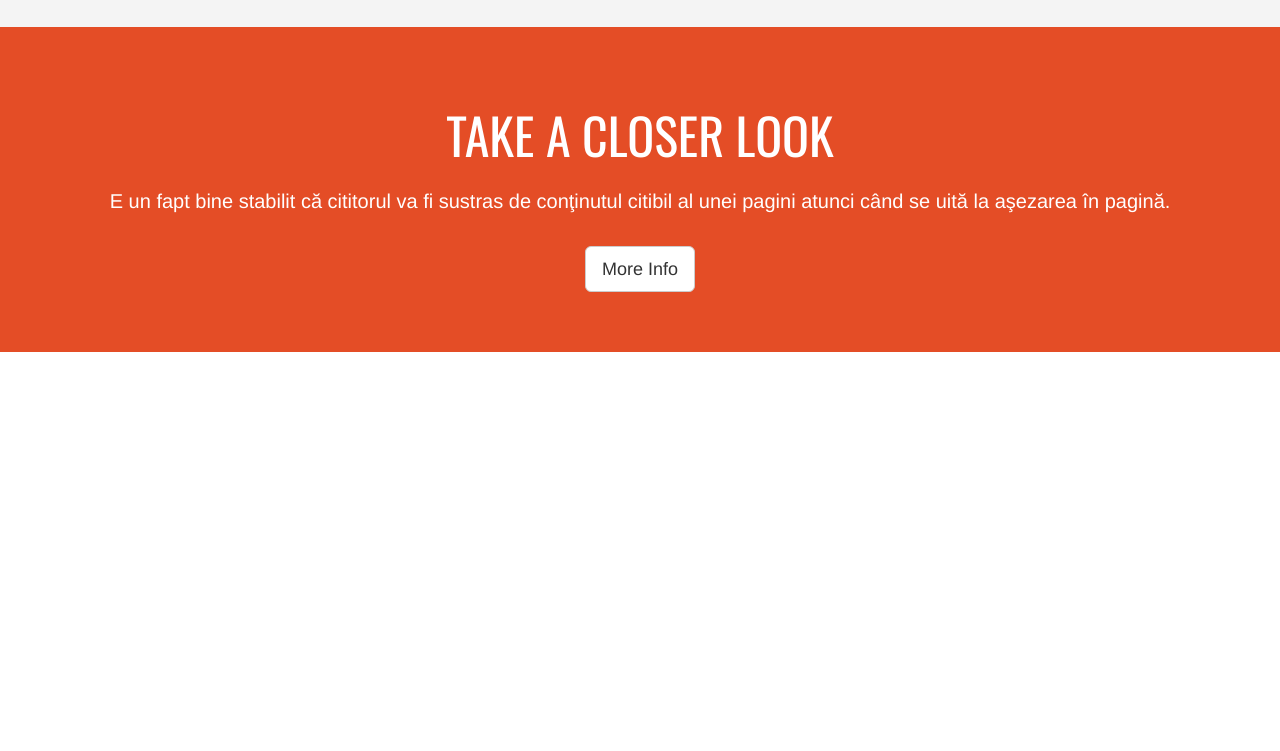
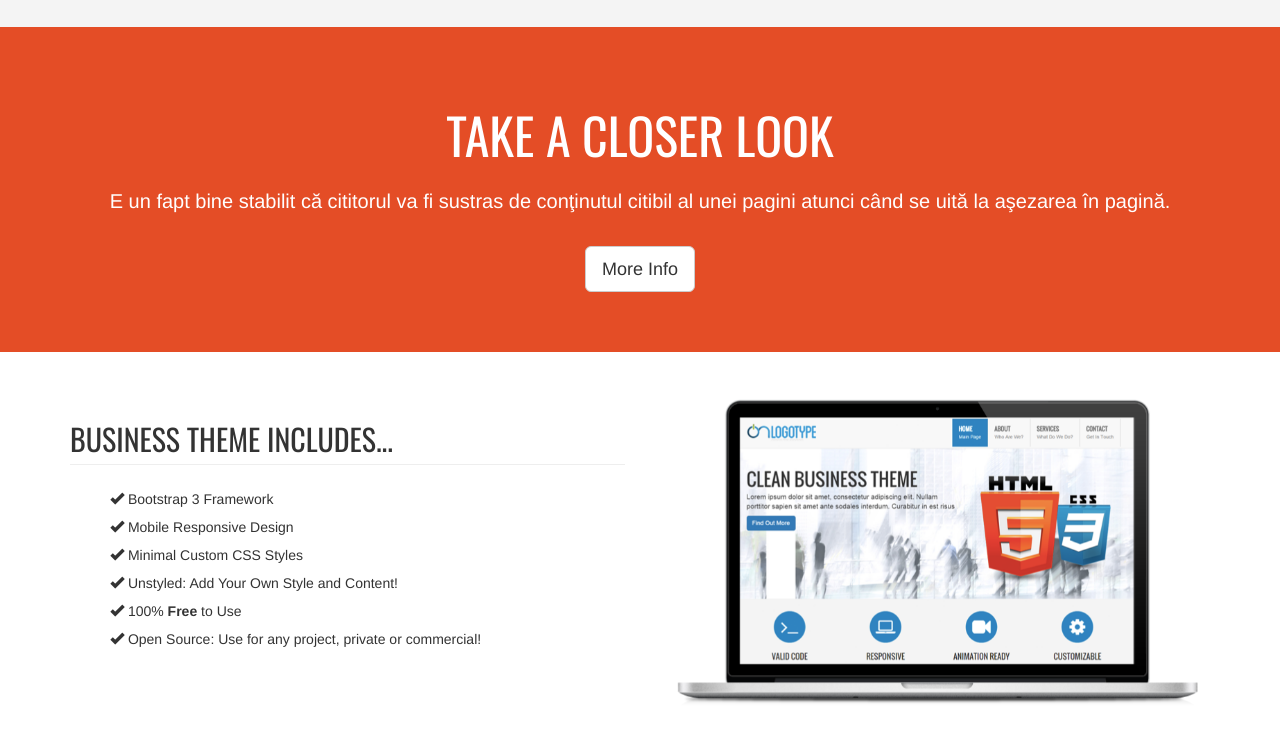
Before and after one commit to petriDiaconescu/learn-bootstrap-development-by-building-10-projects, a plain HTML site: page index.html in a window 1280 px wide. Shown: the part 741-1492 px from the top of the page. Before the commit the page ends 1093 px from the top, so only its background shows below. Drawn offline with nearby package versions, Linux system fonts and the light colour scheme.

Commit message:
Another section

```diff
--- a/css/style.css
+++ b/css/style.css
@@ -109,3 +109,9 @@ h1, h2, h3 {
 .fa-color {
   color: #0383c0;
 }
+
+.feature-list li{
+  list-style: none;
+  font-style: 18px;
+  line-height: 2em;
+}
--- a/index.html
+++ b/index.html
@@ -108,6 +108,27 @@
       </p>
       <a class="btn btn-lg btn-default" href="about.html">More Info</a>
     </section>
+
+    <section>
+      <div class="container">
+        <div class="row">
+          <div class="col-md-6">
+            <h2 class="page-header">Business Theme Includes...</h2>
+            <ul class="feature-list">
+              <li><i class="glyphicon glyphicon-ok"></i> Bootstrap 3 Framework</li>
+              <li><i class="glyphicon glyphicon-ok"></i> Mobile Responsive Design</li>
+              <li><i class="glyphicon glyphicon-ok"></i> Minimal Custom CSS Styles</li>
+              <li><i class="glyphicon glyphicon-ok"></i> Unstyled: Add Your Own Style and Content!</li>
+              <li><i class="glyphicon glyphicon-ok"></i> 100% <strong>Free</strong> to Use</li>
+              <li><i class="glyphicon glyphicon-ok"></i> Open Source: Use for any project, private or commercial!</li>
+            </ul>
+          </div>
+          <div class="col-md-6">
+            <img src="img/macbook.png" class="img-responsive" />
+          </div>
+        </div>
+      </div>
+    </section>
     <!-- Bootstrap core JavaScript
     ================================================== -->
     <!-- Placed at the end of the document so the pages load faster -->
```
Also changed, not shown: snapshots/after.jpg, snapshots/before.jpg.
